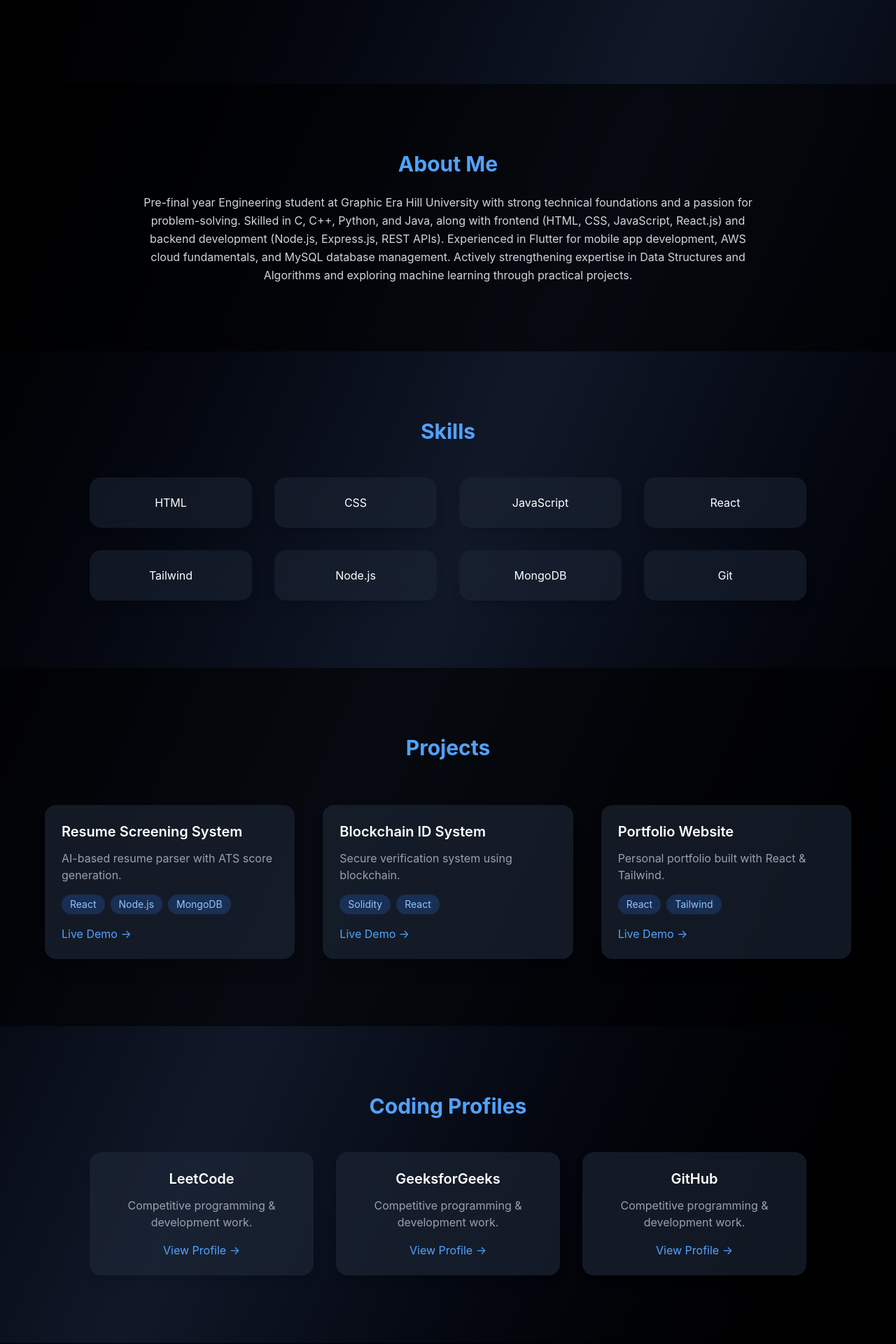
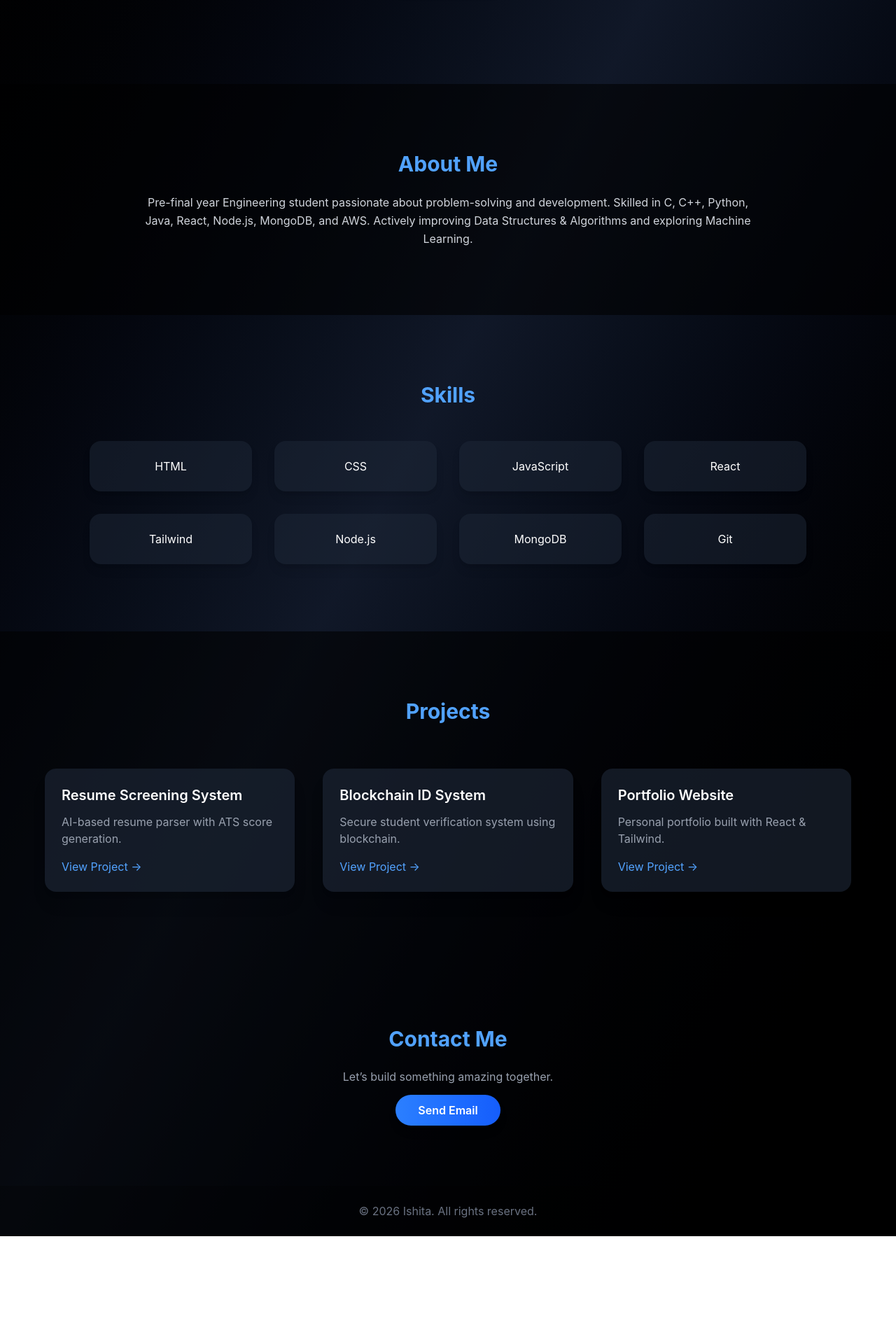
Before and after one commit to ishita-20-6/portfolio, a React (Vite) app: page / in a window 1280 px wide. Shown: the part 680-2600 px from the top of the page at 70% size. After the commit the page ends 2446 px from the top, so only its background shows below. Built offline with nearby package versions, Linux system fonts and the light colour scheme.

Commit message:
Update App.jsx

```diff
--- a/src/App.jsx
+++ b/src/App.jsx
@@ -1,39 +1,57 @@
-import { FaGithub, FaLinkedin, FaInstagram } from "react-icons/fa";
+import { useState } from "react";
+import { FaGithub, FaLinkedin, FaInstagram, FaBars, FaTimes } from "react-icons/fa";
 
 export default function App() {
+  const [isOpen, setIsOpen] = useState(false);
+
   return (
-    <div className="bg-gradient-to-br from-black via-gray-900 to-black text-white font-sans">
+    <div className="bg-gradient-to-br from-black via-gray-900 to-black text-white font-sans scroll-smooth">
 
       {/* Navbar */}
-      <nav className="fixed w-full bg-black/40 backdrop-blur-lg z-50 shadow-lg">
+      <nav className="fixed w-full bg-black/50 backdrop-blur-lg z-50 shadow-lg">
         <div className="max-w-6xl mx-auto px-6 py-4 flex justify-between items-center">
           <h1 className="text-xl font-bold text-blue-400">Ishita</h1>
 
+          {/* Desktop Menu */}
           <div className="space-x-6 hidden md:flex font-medium">
             <a href="#about" className="hover:text-blue-400 transition">About</a>
             <a href="#skills" className="hover:text-blue-400 transition">Skills</a>
             <a href="#projects" className="hover:text-blue-400 transition">Projects</a>
-            <a href="#coding" className="hover:text-blue-400 transition">Coding Profiles</a>
+            <a href="#coding" className="hover:text-blue-400 transition">Coding</a>
             <a href="#contact" className="hover:text-blue-400 transition">Contact</a>
           </div>
+
+          {/* Mobile Menu Button */}
+          <div className="md:hidden text-2xl cursor-pointer" onClick={() => setIsOpen(!isOpen)}>
+            {isOpen ? <FaTimes /> : <FaBars />}
+          </div>
         </div>
+
+        {/* Mobile Menu */}
+        {isOpen && (
+          <div className="md:hidden bg-black/90 text-center py-6 space-y-4">
+            <a href="#about" onClick={() => setIsOpen(false)}>About</a>
+            <a href="#skills" onClick={() => setIsOpen(false)}>Skills</a>
+            <a href="#projects" onClick={() => setIsOpen(false)}>Projects</a>
+            <a href="#coding" onClick={() => setIsOpen(false)}>Coding</a>
+            <a href="#contact" onClick={() => setIsOpen(false)}>Contact</a>
+          </div>
+        )}
       </nav>
 
       {/* Hero */}
       <section className="min-h-screen flex flex-col justify-center items-center text-center px-6 pt-24">
 
-        {/* Profile with Glow */}
         <div className="relative mb-6">
           <div className="absolute inset-0 rounded-full bg-blue-500 blur-2xl opacity-30"></div>
 
           <img
-            src="https://via.placeholder.com/150"
+            src="/image/profile1.jpeg"
             alt="profile"
             className="relative w-36 h-36 rounded-full border-4 border-blue-400 shadow-xl object-cover"
           />
         </div>
 
-        {/* Heading */}
         <h2 className="text-5xl md:text-6xl font-bold mb-4">
           Hi, I'm{" "}
           <span className="bg-gradient-to-r from-blue-400 to-blue-600 bg-clip-text text-transparent">
@@ -45,7 +63,6 @@ export default function App() {
           Frontend Developer passionate about building beautiful and responsive web applications.
         </p>
 
-        {/* Social Icons */}
         <div className="flex gap-6 text-2xl mb-8">
           <a
             href="https://github.com/ishita-20-6"
@@ -66,7 +83,7 @@ export default function App() {
           </a>
 
           <a
-            href="https://www.linkedin.com/in/ishita-chaturvedi-943441303/"
+            href="https://instagram.com/chaturvedi.ishita.06"
             target="_blank"
             rel="noopener noreferrer"
             className="hover:text-blue-400 transition hover:scale-110"
@@ -75,24 +92,22 @@ export default function App() {
           </a>
         </div>
 
-        {/* Button */}
         <a
           href="#projects"
-          className="bg-gradient-to-r from-blue-500 to-blue-600
-          px-8 py-3 rounded-full font-semibold
-          hover:scale-105 hover:shadow-blue-500/40
-          transition duration-300 shadow-lg"
+          className="bg-gradient-to-r from-blue-500 to-blue-600 px-8 py-3 rounded-full font-semibold hover:scale-105 hover:shadow-blue-500/40 transition duration-300 shadow-lg"
         >
           View My Work
         </a>
       </section>
 
       {/* About */}
-      <section id="about" className="py-24 px-6 bg-black/60 backdrop-blur-md">
+      <section id="about" className="py-24 px-6 bg-black/60">
         <div className="max-w-4xl mx-auto text-center">
           <h3 className="text-3xl font-bold mb-6 text-blue-400">About Me</h3>
           <p className="text-gray-300 leading-relaxed">
-            Pre-final year Engineering student at Graphic Era Hill University with strong technical foundations and a passion for problem-solving. Skilled in C, C++, Python, and Java, along with frontend (HTML, CSS, JavaScript, React.js) and backend development (Node.js, Express.js, REST APIs). Experienced in Flutter for mobile app development, AWS cloud fundamentals, and MySQL database management. Actively strengthening expertise in Data Structures and Algorithms and exploring machine learning through practical projects.
+            Pre-final year Engineering student passionate about problem-solving and development.
+            Skilled in C, C++, Python, Java, React, Node.js, MongoDB, and AWS.
+            Actively improving Data Structures & Algorithms and exploring Machine Learning.
           </p>
         </div>
       </section>
@@ -106,9 +121,7 @@ export default function App() {
             {["HTML", "CSS", "JavaScript", "React", "Tailwind", "Node.js", "MongoDB", "Git"].map((skill) => (
               <div
                 key={skill}
-                className="bg-gray-800/50 backdrop-blur-md p-6 rounded-2xl shadow-lg
-                hover:scale-105 hover:bg-blue-500/20 hover:shadow-blue-500/20
-                transition duration-300 cursor-pointer"
+                className="bg-gray-800/50 p-6 rounded-2xl shadow-lg hover:scale-105 hover:-translate-y-2 hover:bg-blue-500/20 transition duration-300"
               >
                 {skill}
               </div>
@@ -123,95 +136,37 @@ export default function App() {
           <h3 className="text-3xl font-bold mb-16 text-blue-400">Projects</h3>
 
           <div className="grid md:grid-cols-3 gap-10">
-
             {[
               {
                 title: "Resume Screening System",
                 desc: "AI-based resume parser with ATS score generation.",
-                tech: ["React", "Node.js", "MongoDB"]
+                link: "https://github.com/ishita-20-6"
               },
               {
                 title: "Blockchain ID System",
-                desc: "Secure verification system using blockchain.",
-                tech: ["Solidity", "React"]
+                desc: "Secure student verification system using blockchain.",
+                link: "https://github.com/ishita-20-6/CyberSecure-ID-AI-Blockchain-Based-Student-Verification"
               },
               {
                 title: "Portfolio Website",
                 desc: "Personal portfolio built with React & Tailwind.",
-                tech: ["React", "Tailwind"]
+                link: "https://github.com/ishita061"
               }
             ].map((project, index) => (
               <div
                 key={index}
-                className="bg-gray-800/60 p-6 rounded-2xl shadow-xl
-                hover:scale-105 hover:shadow-blue-500/20
-                transition duration-300 text-left"
+                className="bg-gray-800/60 p-6 rounded-2xl shadow-xl hover:scale-105 hover:-translate-y-2 hover:shadow-blue-500/20 transition duration-300 text-left"
               >
-                <h4 className="text-xl font-semibold mb-3">
-                  {project.title}
-                </h4>
+                <h4 className="text-xl font-semibold mb-3">{project.title}</h4>
+                <p className="text-gray-400 mb-4">{project.desc}</p>
 
-                <p className="text-gray-400 mb-4">
-                  {project.desc}
-                </p>
-
-                <div className="flex gap-2 flex-wrap mb-4">
-                  {project.tech.map((tech) => (
-                    <span
-                      key={tech}
-                      className="px-3 py-1 text-sm bg-blue-500/20 text-blue-300 rounded-full"
-                    >
-                      {tech}
-                    </span>
-                  ))}
-                </div>
-
-                <a href="#" className="text-blue-400 hover:underline">
-                  Live Demo →
-                </a>
-              </div>
-            ))}
-
-          </div>
-        </div>
-      </section>
-
-      {/* Coding Profiles */}
-      <section id="coding" className="py-24 px-6">
-        <div className="max-w-5xl mx-auto text-center">
-          <h3 className="text-3xl font-bold mb-12 text-blue-400">
-            Coding Profiles
-          </h3>
-
-          <div className="grid md:grid-cols-3 gap-8">
-            {[
-              {
-                name: "LeetCode",
-                url: "https://leetcode.com/u/ishita-20/"
-              },
-              {
-                name: "GeeksforGeeks",
-                url: "https://www.geeksforgeeks.org/profile/ishita_206"
-              },
-              {
-                name: "GitHub",
-                url: "https://github.com/ishita061"
-              }
-            ].map((platform) => (
-              <div
-                key={platform.name}
-                className="bg-gray-800/60 p-6 rounded-2xl shadow-lg
-          hover:scale-105 hover:shadow-blue-500/20
-          transition duration-300"
-              >
-                <h4 className="text-xl font-semibold mb-3">
-                  {platform.name}
-                </h4>
-                <p className="text-gray-400 mb-4">
-                  Competitive programming & development work.
-                </p>
-                <a href={platform.url} target="_blank" rel="noopener noreferrer" className="text-blue-400 hover:underline">
-                  View Profile →
+                <a
+                  href={project.link}
+                  target="_blank"
+                  rel="noopener noreferrer"
+                  className="text-blue-400 hover:underline"
+                >
+                  View Project →
                 </a>
               </div>
             ))}
@@ -222,15 +177,11 @@ export default function App() {
       {/* Contact */}
       <section id="contact" className="py-24 px-6 text-center bg-black/60">
         <h3 className="text-3xl font-bold mb-6 text-blue-400">Contact Me</h3>
-        <p className="text-gray-400 mb-6">
-          Let’s build something amazing together
-        </p>
+        <p className="text-gray-400 mb-6">Let’s build something amazing together.</p>
+
         <a
-          href="mailto:yourmail@gmail.com"
-          className="bg-gradient-to-r from-blue-500 to-blue-600
-          px-8 py-3 rounded-full font-semibold
-          hover:scale-105 hover:shadow-blue-500/40
-          transition duration-300 shadow-lg"
+          href="mailto:ishita@example.com"
+          className="bg-gradient-to-r from-blue-500 to-blue-600 px-8 py-3 rounded-full font-semibold hover:scale-105 hover:shadow-blue-500/40 transition duration-300 shadow-lg"
         >
           Send Email
         </a>
```
